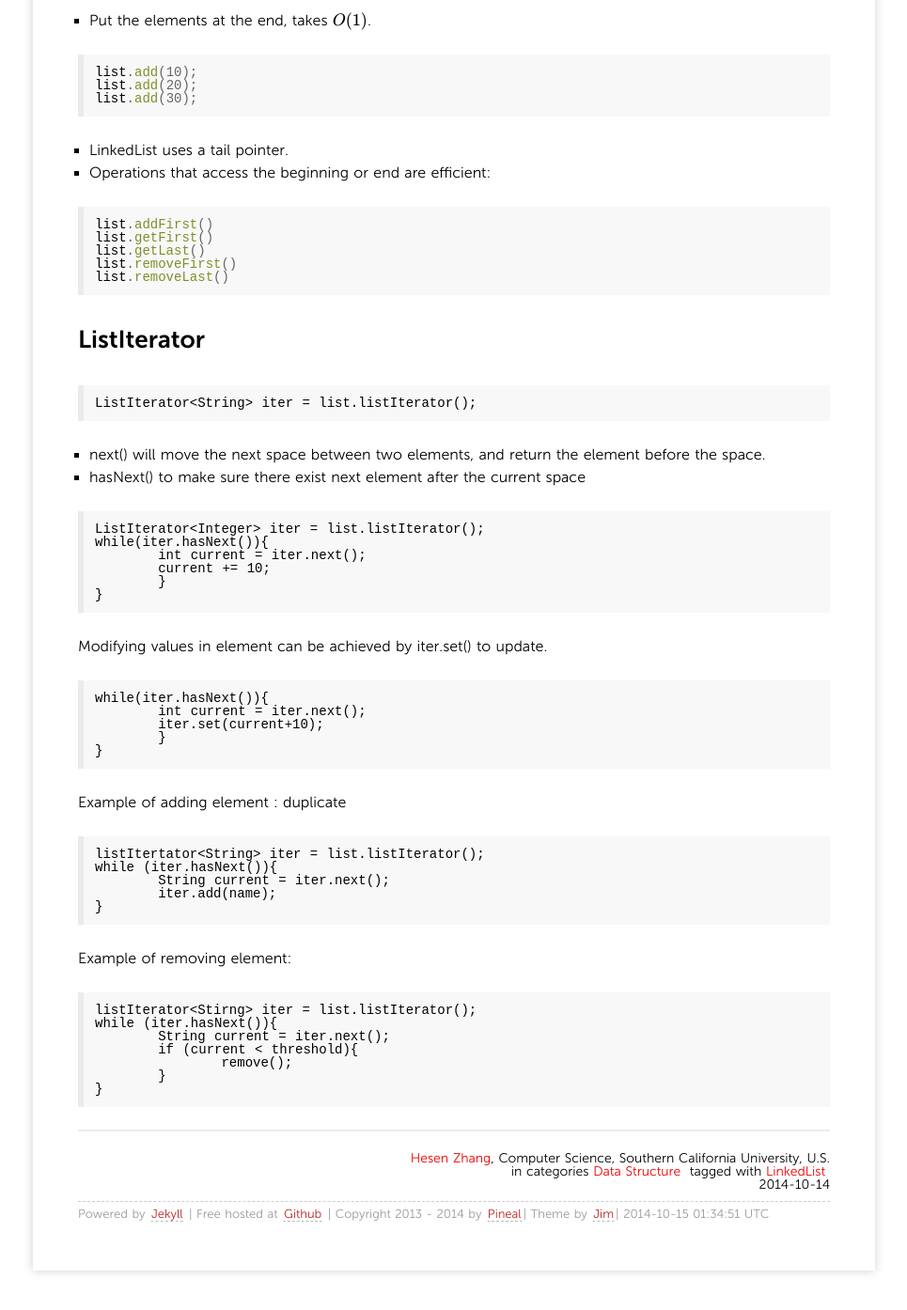
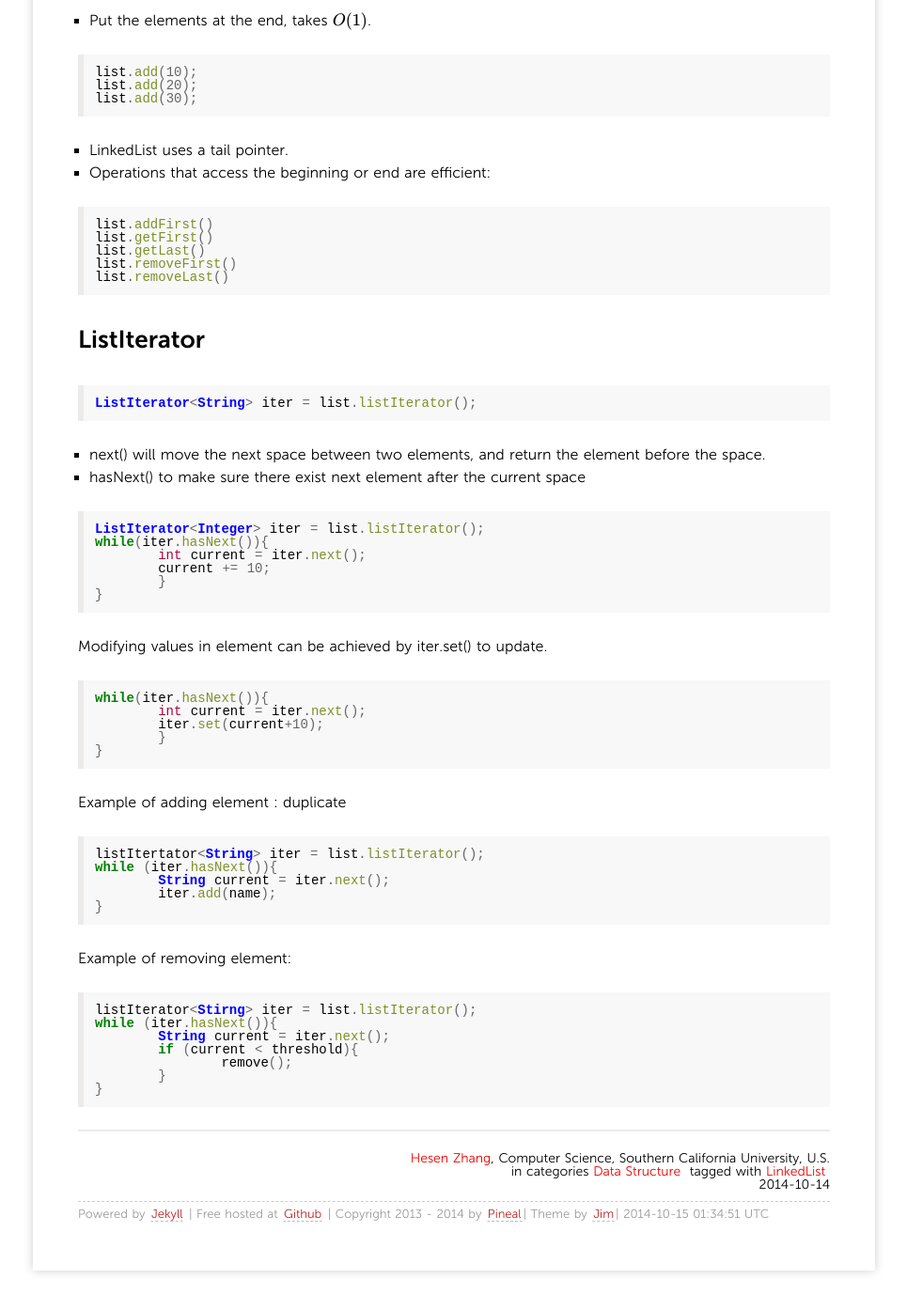
Before and after one commit to pineal/pineal.github.com, a Jekyll site: the page built from _posts/2014/2014-10-14-LinkedList.md, in a window 1280 px wide and 1400 px high, scrolled down 546 px. Shown: the top 1394 px of the window at 94% size, without its empty margins (157-1122 px from the left). Built offline with Jekyll 4.4.1, drawn with Linux system fonts in a browser that asks for light colours; nearby versions of some CDN libraries; Markdown is read by kramdown in place of the engine named in the settings; formulas are drawn with MathJax 3; comment, search, counter and statistics services are not loaded.

Commit message:
add java code notion

````diff
--- a/_posts/2014/2014-10-14-LinkedList.md
+++ b/_posts/2014/2014-10-14-LinkedList.md
@@ -42,14 +42,14 @@ list.removeLast()
 ```
 ##ListIterator
 
-```
+```java
 ListIterator<String> iter = list.listIterator();
 ```
 
 - next() will move the next space between two elements, and return the element before the space.
 - hasNext() to make sure there exist next element after the current space
 
-```
+```java
 ListIterator<Integer> iter = list.listIterator();
 while(iter.hasNext()){
 	int current = iter.next();
@@ -59,7 +59,7 @@ while(iter.hasNext()){
 ```
 Modifying values in element can be achieved by iter.set() to update.
 
-```
+```java
 while(iter.hasNext()){
 	int current = iter.next();
 	iter.set(current+10);
@@ -69,7 +69,7 @@ while(iter.hasNext()){
 
 Example of adding element : duplicate
 
-```
+```java
 listItertator<String> iter = list.listIterator();
 while (iter.hasNext()){
 	String current = iter.next();
@@ -79,7 +79,7 @@ while (iter.hasNext()){
 
 Example of removing element:
 
-```
+```java
 listIterator<Stirng> iter = list.listIterator();
 while (iter.hasNext()){
 	String current = iter.next();
````
